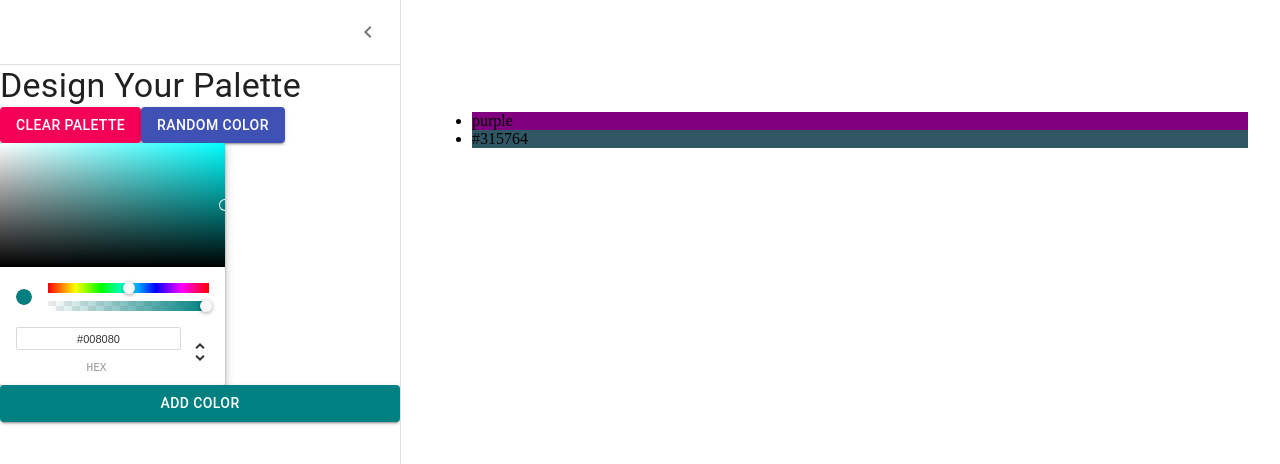
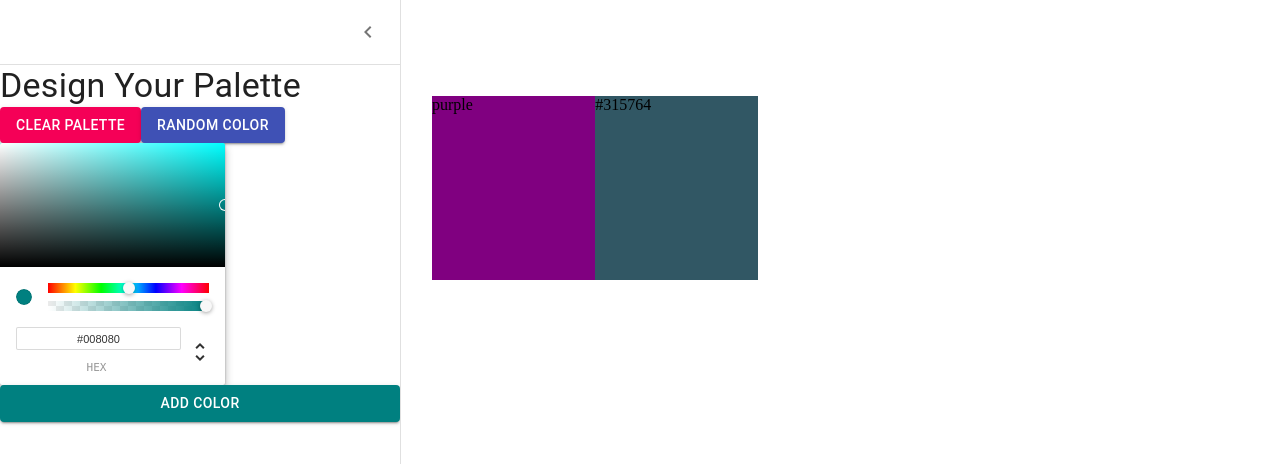
Before and after one commit to CyrilNtando/color-palette, a React (Create React App) app: page /palette/new in a window 1280 px wide. Shown: the top 464 px of the page. Built offline with nearby package versions, Linux system fonts and the light colour scheme.

Commit message:
add draggable color box

```diff
--- /dev/null
+++ b/src/Components/DraggableColorBox.js
@@ -0,0 +1,24 @@
+import React from 'react';
+import { withStyles } from '@material-ui/core/styles';
+
+const styles = {
+  root: {
+    width: '20%',
+    height: '25%',
+    margin: '0 auto',
+    display: 'inline-block',
+    position: 'relative',
+    cursor: 'pointer',
+    marginBottom: '-3.5px'
+  }
+};
+function DraggableColorBox(props) {
+  const { classes } = props;
+  return (
+    <div className={classes.root} style={{ backgroundColor: props.color }}>
+      {props.color}
+    </div>
+  );
+}
+
+export default withStyles(styles)(DraggableColorBox);
--- a/src/Layout/Palette/NewPaletteForm.js
+++ b/src/Layout/Palette/NewPaletteForm.js
@@ -6,6 +6,7 @@
 import IconButton from '@material-ui/core/IconButton';
 import ChevronLeftIcon from '@material-ui/icons/ChevronLeft';
 import Button from '@material-ui/core/Button';
+import DraggableColorBox from '../../Components/DraggableColorBox';
 import { ChromePicker } from 'react-color';
 import classNames from 'classnames';
 const drawerWidth = 400;
@@ -50,6 +51,7 @@
   },
   content: {
     flexGrow: 1,
+    height: 'calc(100vh - 64px)',
     padding: theme.spacing(3),
     transition: theme.transitions.create('margin', {
       easing: theme.transitions.easing.sharp,
@@ -139,11 +141,9 @@
           })}
         >
           <div className={classes.drawerHeader}></div>
-          <ul>
-            {colors.map(color => (
-              <li style={{ backgroundColor: color }}>{color}</li>
-            ))}
-          </ul>
+          {colors.map(color => (
+            <DraggableColorBox color={color} />
+          ))}
         </main>
       </div>
     );
```
